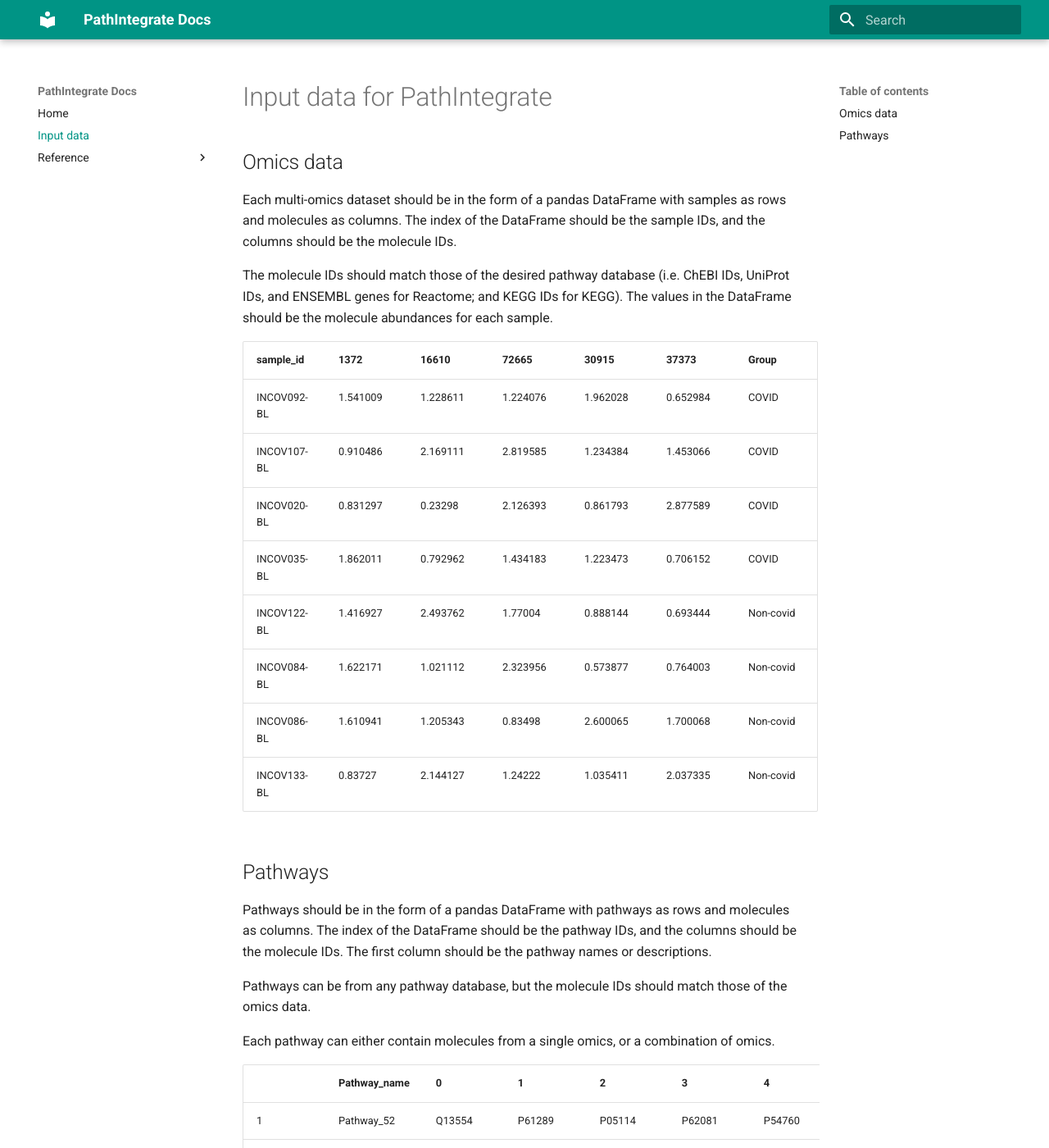
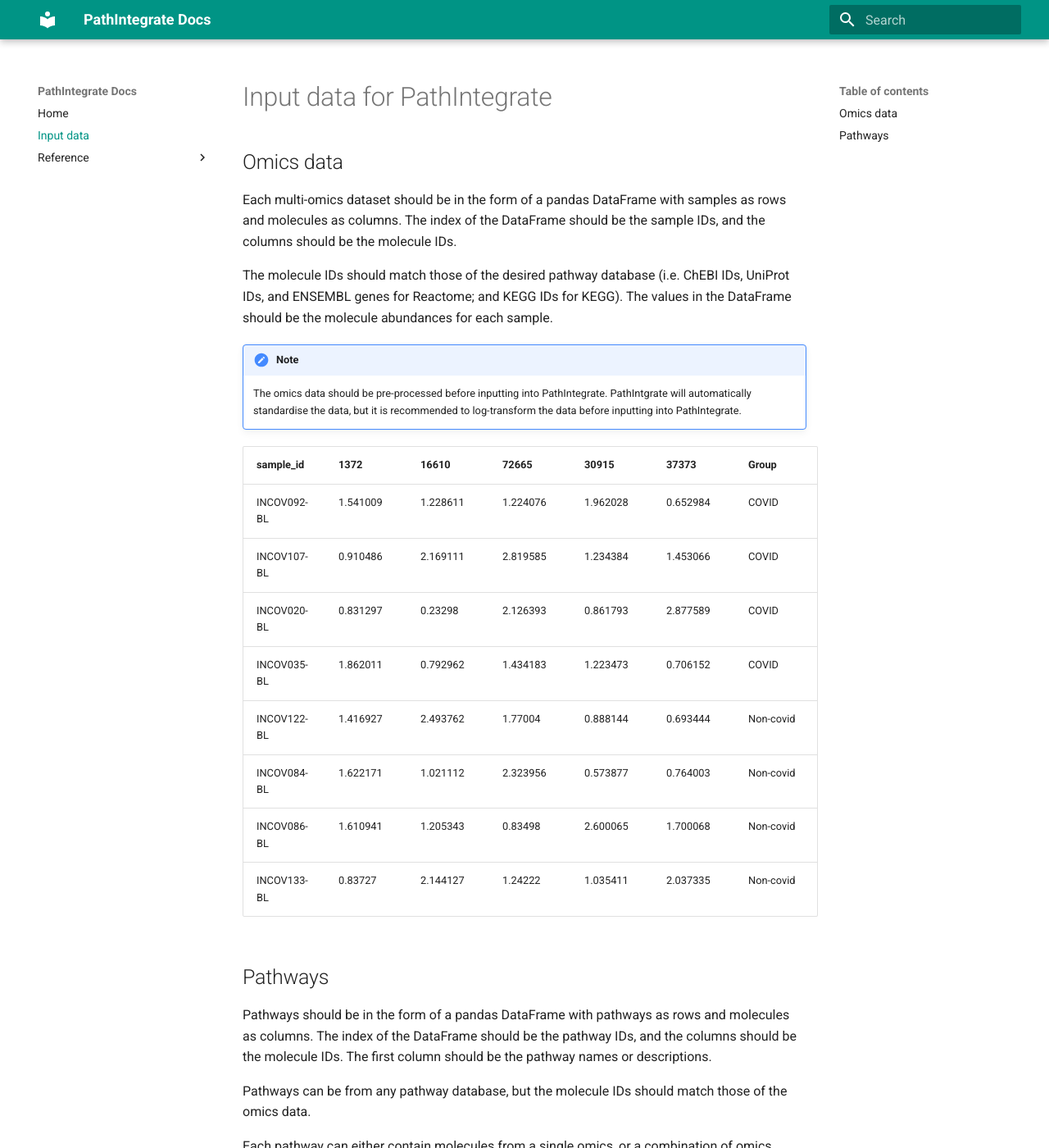
Before and after one commit to cwieder/PathIntegrate, an MkDocs documentation site: the page built from docs/docs/input.md, in a window 1280 px wide and 1400 px high. Shown: the whole window at 82% size. Built offline with MkDocs 1.6.1 and Material for MkDocs 9.7.7, drawn with Linux system fonts in a browser that asks for light colours; some of the changed text lies outside the part shown.

Commit message:
update docs

```diff
--- a/docs/docs/input.md
+++ b/docs/docs/input.md
@@ -5,6 +5,9 @@ Each multi-omics dataset should be in the form of a pandas DataFrame with sample
 
 The molecule IDs should match those of the desired pathway database (i.e. ChEBI IDs, UniProt IDs, and ENSEMBL genes for Reactome; and KEGG IDs for KEGG). The values in the DataFrame should be the molecule abundances for each sample.
 
+!!! note
+
+    The omics data should be pre-processed before inputting into PathIntegrate. PathIntgrate will automatically standardise the data, but it is recommended to log-transform the data before inputting into PathIntegrate.
 
 
 | sample_id   | 1372     | 16610    | 72665    | 30915    | 37373    | Group     |
@@ -25,6 +28,10 @@ Pathways can be from any pathway database, but the molecule IDs should match tho
 
 Each pathway can either contain molecules from a single omics, or a combination of omics.
 
+!!! note
+
+    Pathways can be downloaded using the [sspa package](github.com/cwieder/py-ssPA)
+
 |   | Pathway_name | 0      | 1      | 2      | 3      | 4      |
 | - | ------------ | ------ | ------ | ------ | ------ | ------ |
 | 1 | Pathway_52   | Q13554 | P61289 | P05114 | P62081 | P54760 |
```
Also changed, not shown: docs/docs/index.md (+1 -1 lines).
